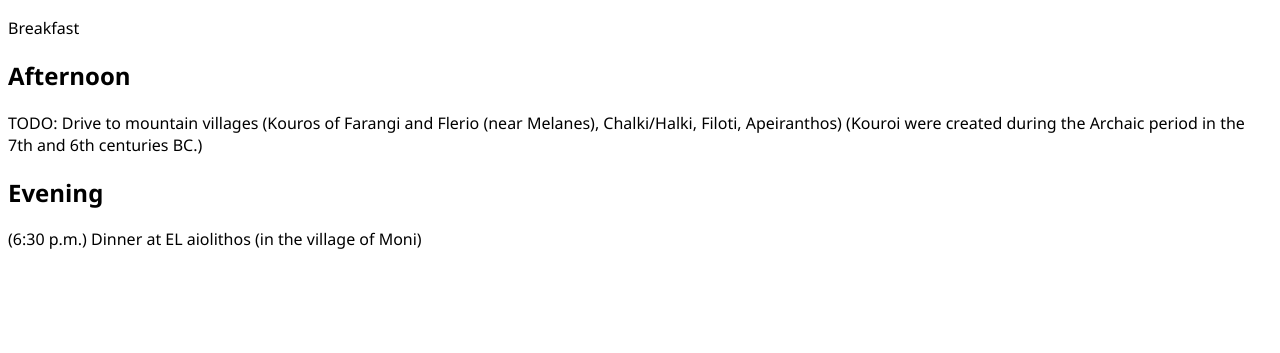
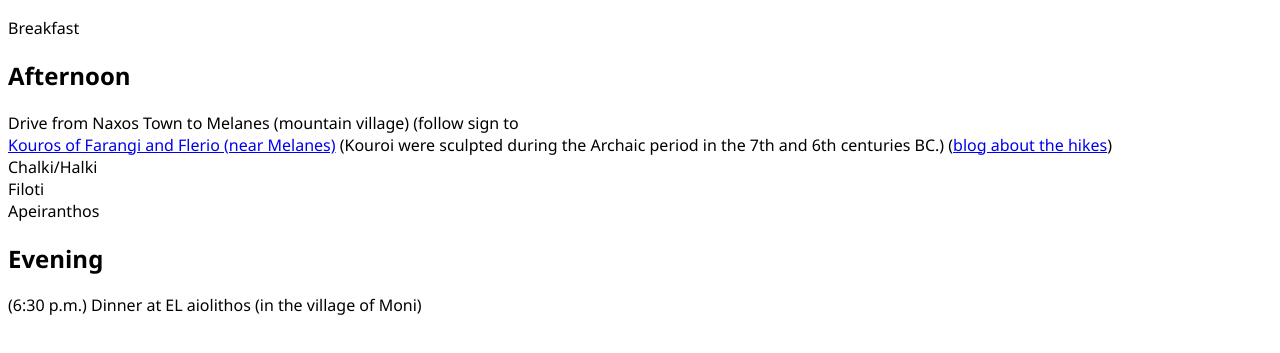
Before and after one commit to sef-ninja/sef-ninja.github.io, a plain HTML site: page ancient_aegean_2026/day8.html in a window 1280 px wide. Shown: the part 161-514 px from the top of the page. Drawn offline with Linux system fonts and the light colour scheme.

Commit message:
Updated itinerary

```diff
--- a/ancient_aegean_2026/day8.html
+++ b/ancient_aegean_2026/day8.html
@@ -17,7 +17,11 @@
     <div class="item">Breakfast</div>
 
     <h2>Afternoon</h2>
-    <div class="item">TODO: Drive to mountain villages (Kouros of Farangi and Flerio (near Melanes), Chalki/Halki, Filoti, Apeiranthos) (Kouroi were created during the Archaic period in the 7th and 6th centuries BC.)</div>
+    <div class="item">Drive from Naxos Town to Melanes (mountain village) (follow sign to </div>
+    <div class="item"><a href="https://thegenxtravels.com/2022/01/13/kouros-of-melanes-naxos/">Kouros of Farangi and Flerio (near Melanes)</a> (Kouroi were sculpted during the Archaic period in the 7th and 6th centuries BC.) (<a href="https://humphreystravel.com/2020/04/14/searching-for-the-kouroi-statues-on-naxos-island/">blog about the hikes</a>)</div>
+    <div class="item">Chalki/Halki</div>
+    <div class="item">Filoti</div>
+    <div class="item">Apeiranthos</div>
 
     <h2>Evening</h2>
     <div class="item">(6:30 p.m.) Dinner at EL aiolithos (in the village of Moni)</div>
```
